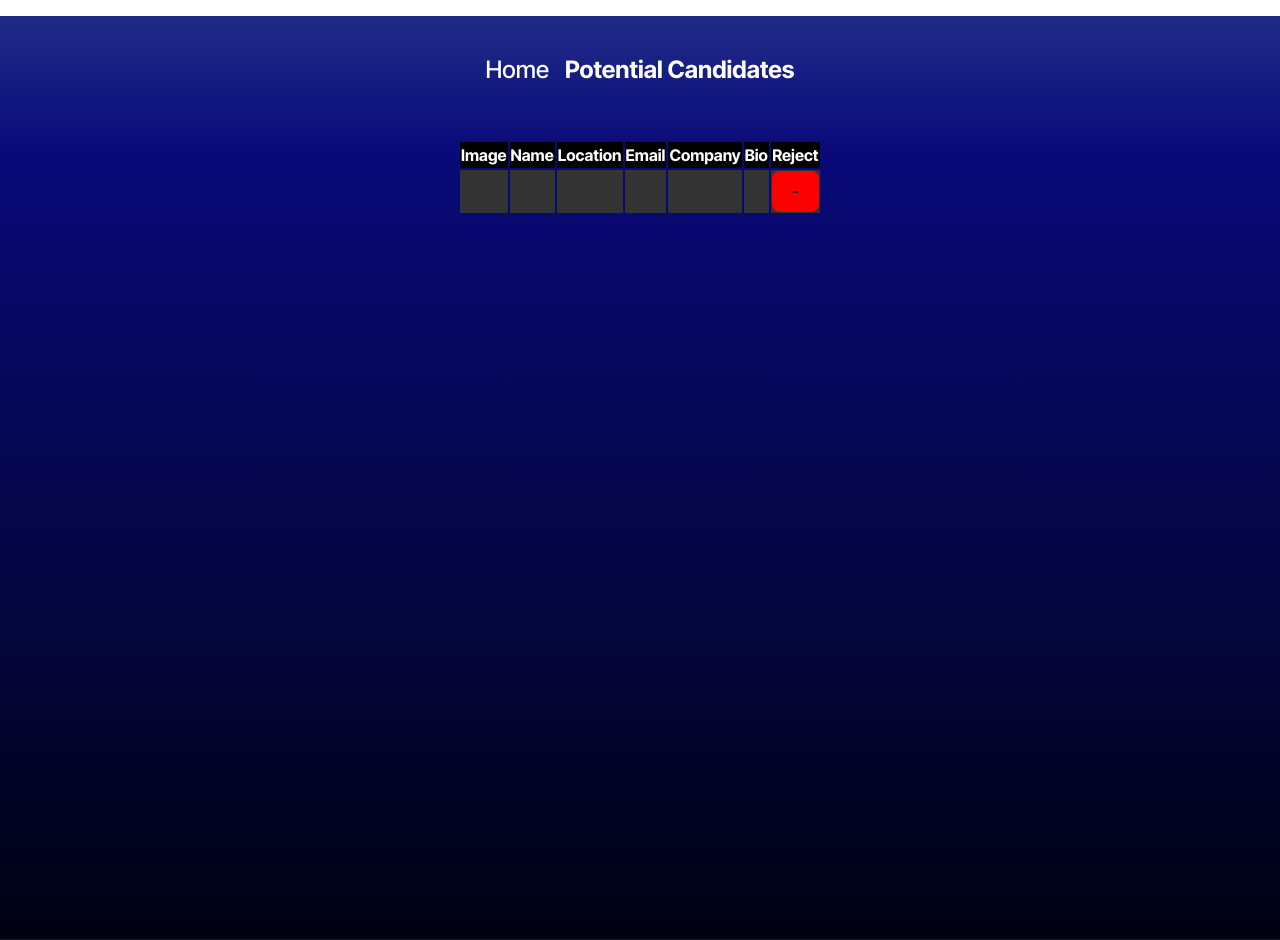
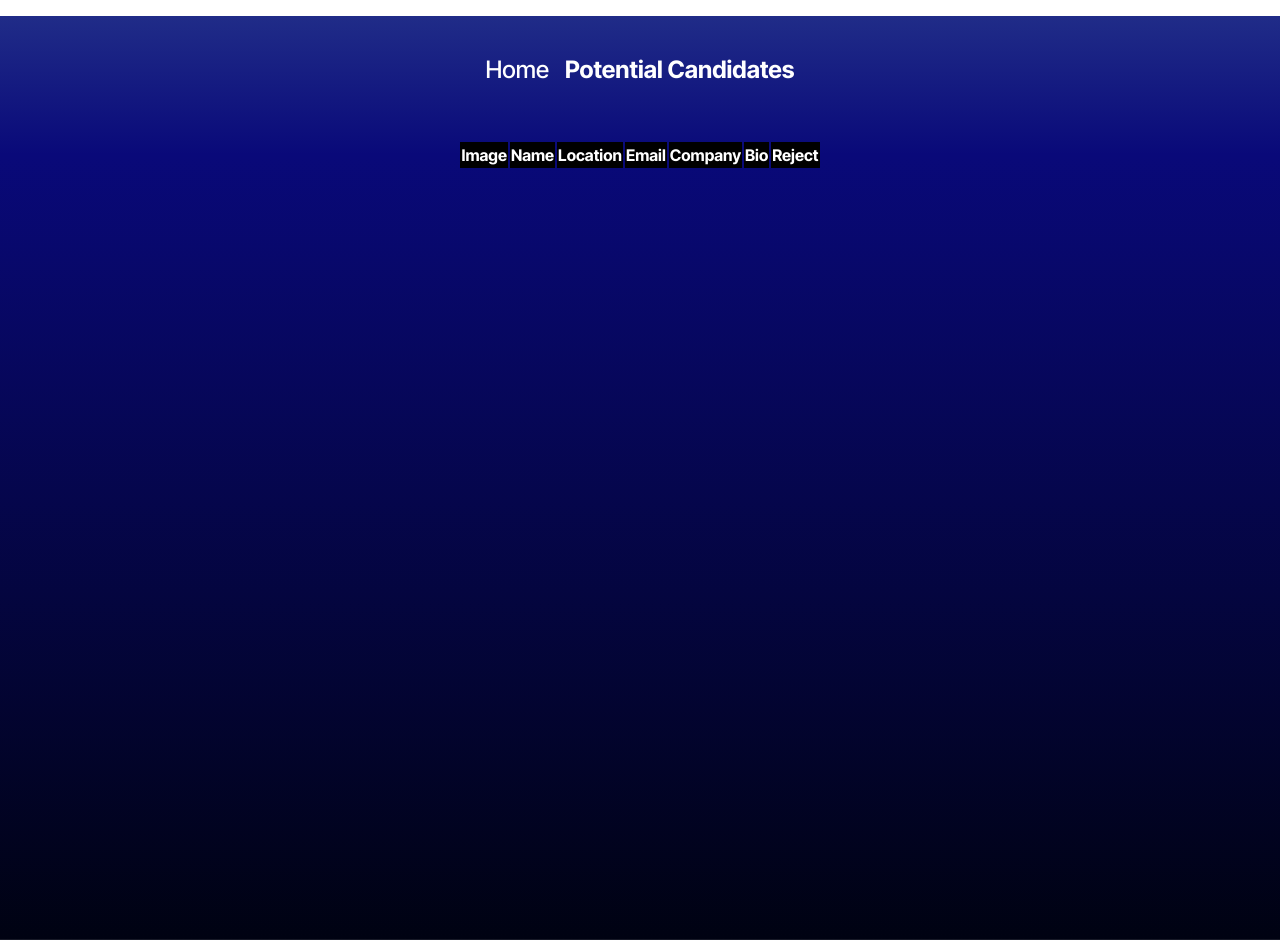
Before and after one commit to keatongreer/Candidate-Search, a React (Vite) app: page /SavedCandidates in a window 1280 px wide. Built offline with nearby package versions, Linux system fonts and the light colour scheme.

Commit message:
Added reject candidate functionality on saved candidates page

```diff
--- a/src/pages/SavedCandidates.tsx
+++ b/src/pages/SavedCandidates.tsx
@@ -1,4 +1,30 @@
+import Candidate from "../interfaces/Candidate.interface";
+import { useState, useEffect } from "react";
+
 const SavedCandidates = () => {
+  const [parsedSavedCandidates, setParsedSavedCandidates] = useState<
+    Candidate[]
+  >([]);
+
+  useEffect(() => {
+    const storedSavedCandidates = localStorage.getItem("savedCandidates");
+    if (typeof storedSavedCandidates === "string") {
+      setParsedSavedCandidates(JSON.parse(storedSavedCandidates));
+    }
+  }, []);
+
+  const rejectCandidate = (candidateLogin: string) => {
+    // Remove candidate at candidateIndex
+    const updatedCandidates = parsedSavedCandidates.filter(
+      (candidate) => candidate.login !== candidateLogin
+    );
+
+    // Update localStorage with modified list
+    localStorage.setItem("savedCandidates", JSON.stringify(updatedCandidates));
+
+    setParsedSavedCandidates(updatedCandidates);
+  };
+
   return (
     <table>
       <thead>
@@ -13,17 +39,30 @@ const SavedCandidates = () => {
         </tr>
       </thead>
       <tbody>
-        <tr>
-          <td></td>
-          <td></td>
-          <td></td>
-          <td></td>
-          <td></td>
-          <td></td>
-          <td>
-            <button className="rejectCandidate">-</button>
-          </td>
-        </tr>
+        {parsedSavedCandidates.map((candidate) => (
+          <tr key={candidate.login}>
+            <td>
+              <img
+                src={candidate.avatar_url}
+                alt={`${candidate.name}'s avatar`}
+                width="50"
+              />
+            </td>
+            <td>{candidate.name}</td>
+            <td>{candidate.location}</td>
+            <td>{candidate.email}</td>
+            <td>{candidate.company}</td>
+            <td>{candidate.bio}</td>
+            <td>
+              <button
+                className="rejectCandidate"
+                onClick={() => rejectCandidate(candidate.login)}
+              >
+                -
+              </button>
+            </td>
+          </tr>
+        ))}
       </tbody>
     </table>
   );
```
